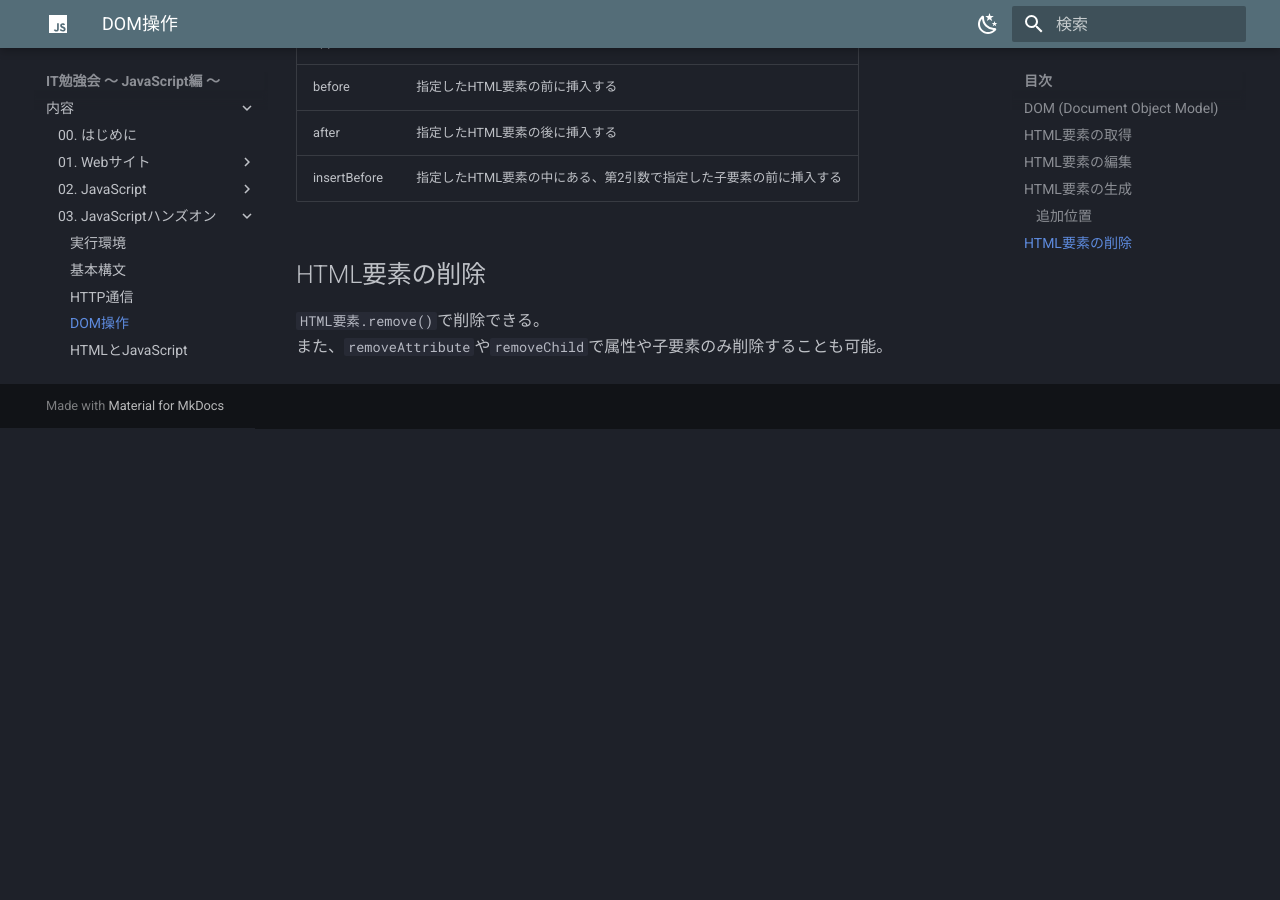
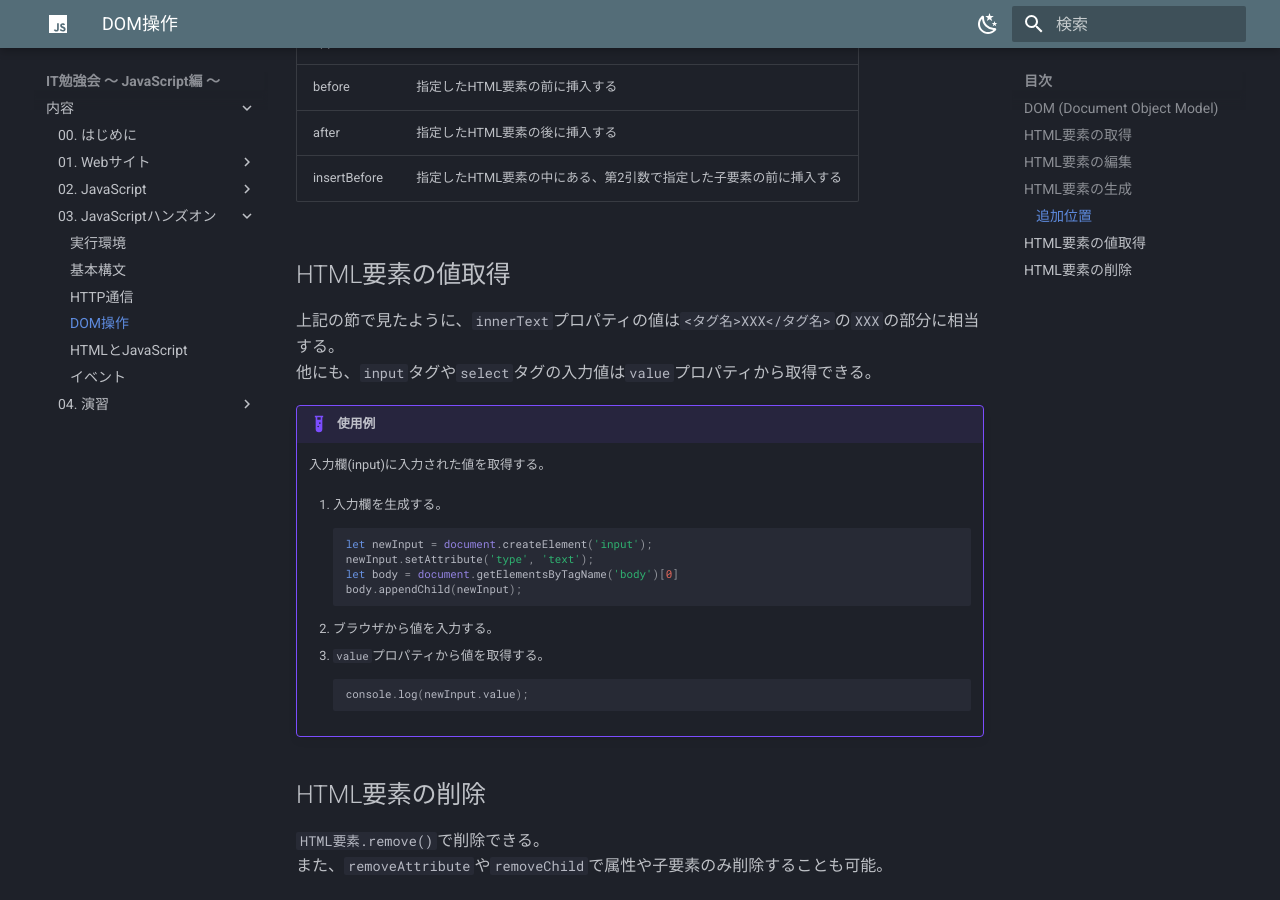
Before and after one commit to snona-tech/Getting-started-with-JavaScript, an MkDocs documentation site: the page built from docs/section/js_handson/dom.md, in a window 1280 px wide and 900 px high, scrolled down 2141 px. Built offline with MkDocs 1.6.1 and Material for MkDocs 9.7.7, drawn with Linux system fonts in a browser that asks for light colours; before the commit the page ends 2569 px from its top, so only the background shows below that.

Commit message:
入力値の取得方法とイベントの設定方法の追加

````diff
--- a/docs/section/js_handson/dom.md
+++ b/docs/section/js_handson/dom.md
@@ -88,6 +88,31 @@ HTML要素はプロパティを保持しており、プロパティを編集す
 | after        | 指定したHTML要素の後に挿入する                                    |
 | insertBefore | 指定したHTML要素の中にある、第2引数で指定した子要素の前に挿入する |
 
+## HTML要素の値取得
+
+上記の節で見たように、`innerText`プロパティの値は`<タグ名>XXX</タグ名>`の`XXX`の部分に相当する。<br>
+他にも、`input`タグや`select`タグの入力値は`value`プロパティから取得できる。
+
+!!! example "使用例"
+
+    入力欄(input)に入力された値を取得する。
+
+    1. 入力欄を生成する。
+
+        ```javascript
+        let newInput = document.createElement('input');
+        newInput.setAttribute('type', 'text');
+        let body = document.getElementsByTagName('body')[0]
+        body.appendChild(newInput);
+        ```
+
+    2. ブラウザから値を入力する。
+    3. `value`プロパティから値を取得する。
+
+        ```javascript
+        console.log(newInput.value);
+        ```
+
 ## HTML要素の削除
 
 `HTML要素.remove()`で削除できる。<br>
````
Also changed, not shown: docs/section/js_handson/event.md (+16 -0 lines).
